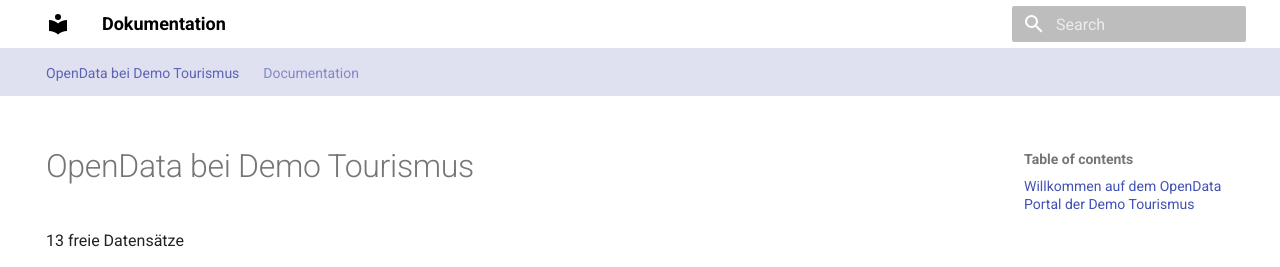
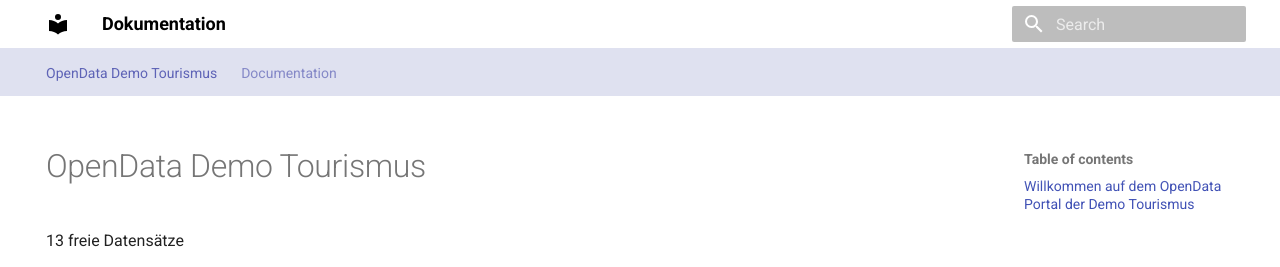
Before and after one commit to tsolenthaler/opendata.demo.contentdesk.io, an MkDocs documentation site: the page built from docs/index.md, in a window 1280 px wide and 1238 px high. Shown: the top 267 px of the window. Built offline with MkDocs 1.6.1 and Material for MkDocs 9.7.7, drawn with Linux system fonts in a browser that asks for light colours.

Commit message:
Update title in index.md for clarity

```diff
--- a/docs/index.md
+++ b/docs/index.md
@@ -3,7 +3,7 @@ hide:
   - navigation
 ---
 
-# OpenData bei Demo Tourismus
+# OpenData Demo Tourismus
 
 13 freie Datensätze
 
```
